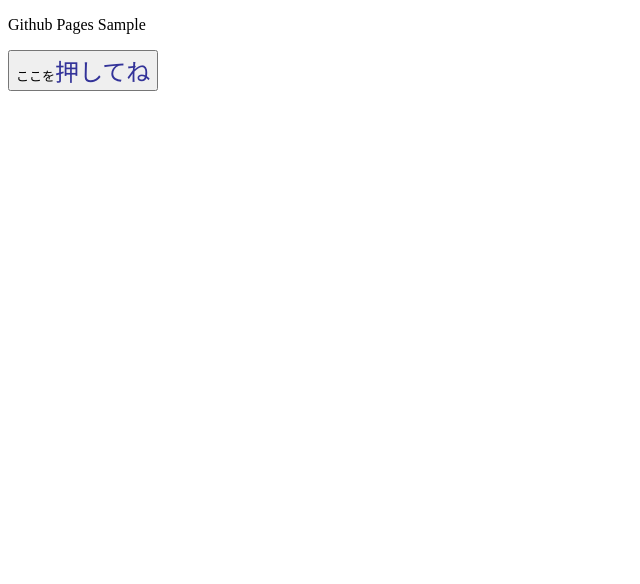
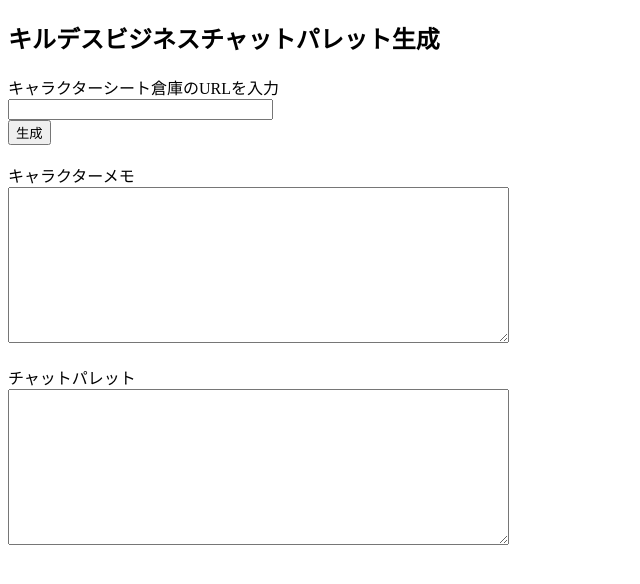
Before and after one commit to Curosiz/MakeKilldeathChatpalette, a plain HTML site: page index.html in a window 1280 px wide. Shown: the whole page, without its empty margins (0-640 px from the left). Drawn offline with Linux system fonts and the light colour scheme.

Commit message:
jsonp取得対応
取ってこれるようにはなった

```diff
--- a/index.html
+++ b/index.html
@@ -1,16 +1,41 @@
 <!DOCTYPE html>
 <html>
+
 <head>
 </head>
+
 <body>
     <main>
-            <p>Github Pages Sample</p>
-            <button type="button" name="aaa" value="aaa">
-                <font size="2">ここを</font><font size="5" color="#333399">押してね</font>
-            </button>
+        <h2>キルデスビジネスチャットパレット生成</h2>
+        キャラクターシート倉庫のURLを入力<br />
+        <input type="text" id="urlText" size="30" /><br />
+        <input type="button" value="生成" id="makeBtn" onclick="makeChatpallet()" /><br />
+        <br />
+        キャラクターメモ<br />
+        <textarea id="charaBase" readonly cols="60" rows="10"></textarea><br />
+        <br />
+        チャットパレット<br />
+        <textarea id="chatPallet" readonly cols="60" rows="10"></textarea><br />
     </main>
     <script>
-            console.log('GitHub Pages Sample');
+        function makeChatpallet() {
+            const url = document.getElementById("urlText").value;
+            const jsonpUrl = url.replace("edit.html?", "display?ajax=1&");
+
+            const script = document.createElement('script');
+            script.type = 'text/javascript';
+            //jsonp ex) "https://character-sheets.appspot.com/helltv/display?ajax=1&key=ahVzfmNoYXJhY3Rlci1zaGVldHMtbXByFwsSDUNoYXJhY3RlckRhdGEY1dusuAIM&callback=callbackFunc";
+            script.src = jsonpUrl + "&callback=callbackFunc";
+            const parent = document.getElementsByTagName('script')[0];
+            parent.parentNode.insertBefore(script, parent);
+            document.getElementById("charaBase").value = jsonpUrl + "\ntest";
+        }
+
+        callbackFunc = function (jsonData) {
+            document.getElementById("chatPallet").value = jsonData["base"]["name"];
+        };
+
     </script>
 </body>
+
 </html>
```
Lines whose indentation alone changed are shown as unchanged.
